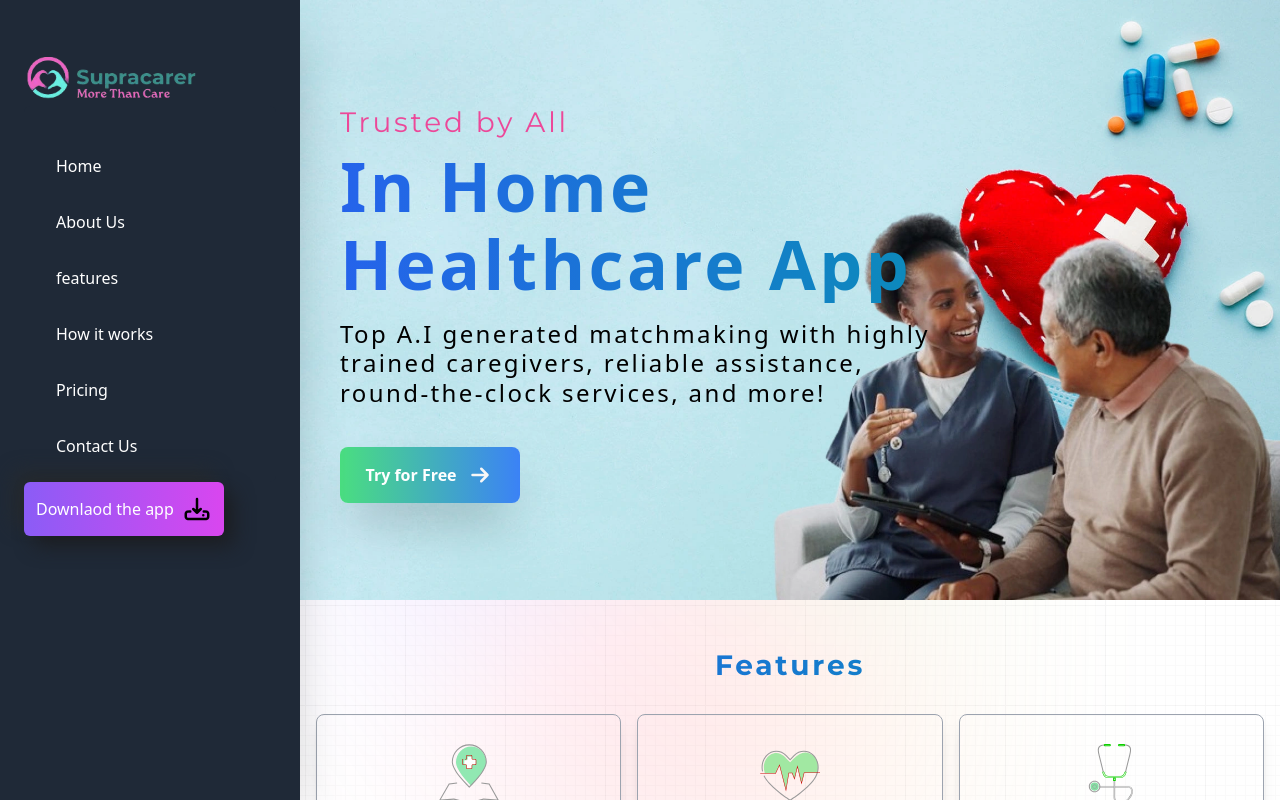
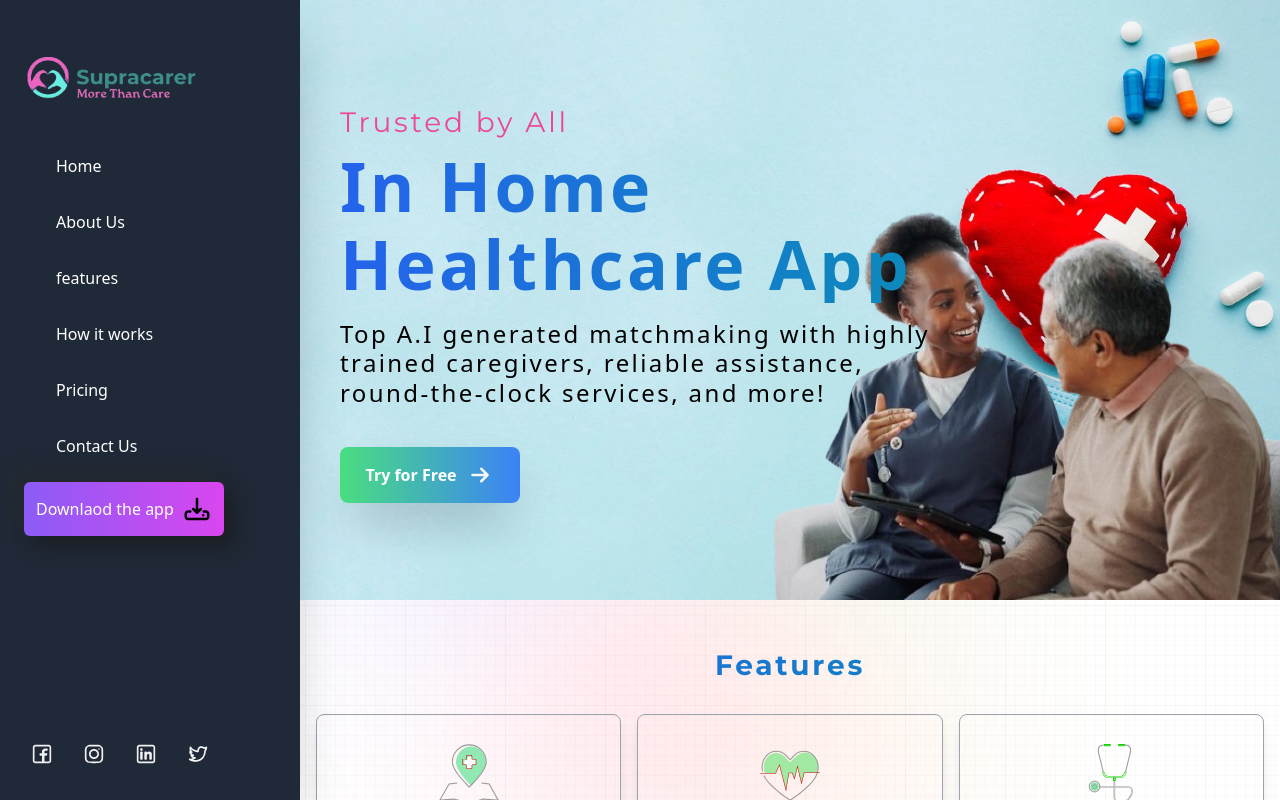
Before and after one commit to code-lova/supracarer, a Next.js app: page / in a window 1280 px wide. Shown: the top 800 px of the page. Built offline with nearby package versions, Linux system fonts and the light colour scheme; a web font is replaced by a local one.

Commit message:
Navbar socials icons

```diff
--- a/components/landing/Nav.jsx
+++ b/components/landing/Nav.jsx
@@ -3,6 +3,7 @@ import Link from "next/link";
 import Image from "next/image";
 import { useState } from "react";
 import { navLinks } from "@constants/index";
+import { companySocials } from "@constants/index";
 
 const Nav = () => {
     const [active, setActive] = useState('');
@@ -51,6 +52,15 @@ const Nav = () => {
                     <Image src="/assets/images/download-btn.svg" width={30} height={30}/>
                 </div>
             </Link>
+            <div className="hidden lg:flex mt-[200px] space-x-4">
+                {companySocials.map((socials) => (
+                    <div key={socials.id} className='flex items-center rounded-md p-2'>
+                        <a href={socials.link}>
+                            <Image src={socials.icon} width={20} height={30} alt={socials.name}/>
+                        </a>
+                    </div>
+                ))}
+            </div>
 
 
         </nav>
```
